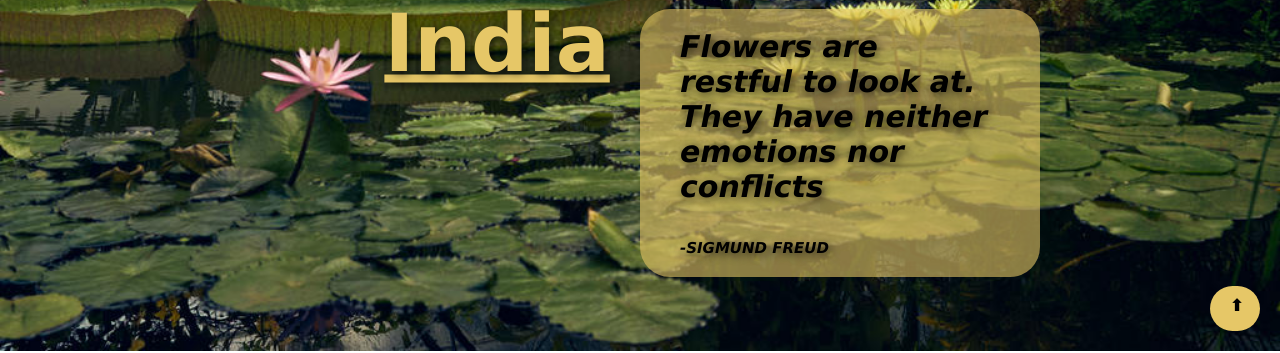
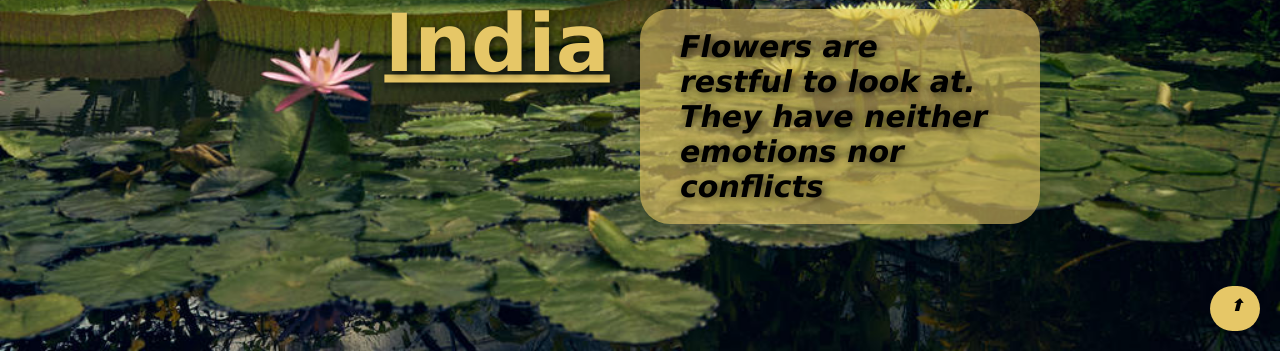
Before and after one commit to bhumikapapola/aotm, a plain HTML site: page index.html in a window 1280 px wide. Shown: the part 449-802 px from the top of the page. Drawn offline with Linux system fonts and the light colour scheme.

Commit message:
Update index.html

```diff
--- a/index.html
+++ b/index.html
@@ -24,7 +24,7 @@
         </nav>
         <img src="image/1.jpg" alt="Header Image">
         <h1><i><b> Botanical Garden of</i> &nbsp;<u style="font-size: 80px;">India</u></b></h1>
-        <h2><i><b>Flowers are restful to look at. They have neither emotions nor conflicts</b><br/>&nbsp;<h4 style="font-size: 15px;">-SIGMUND FREUD</h4></i></h2>
+        <h2><i><b>Flowers are restful to look at. They have neither emotions nor conflicts</b></h2>
     </header>
 
     <a name="about">
```
